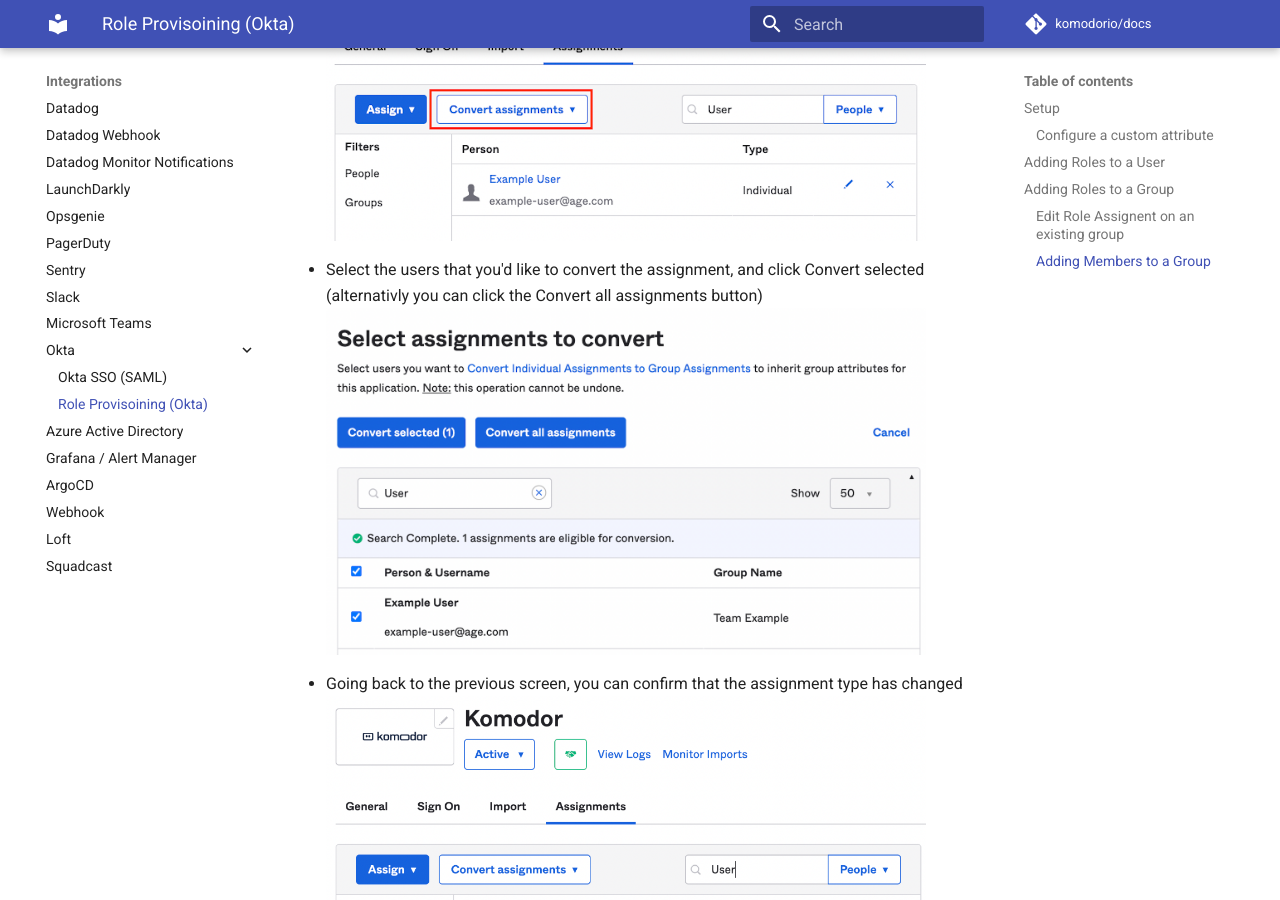
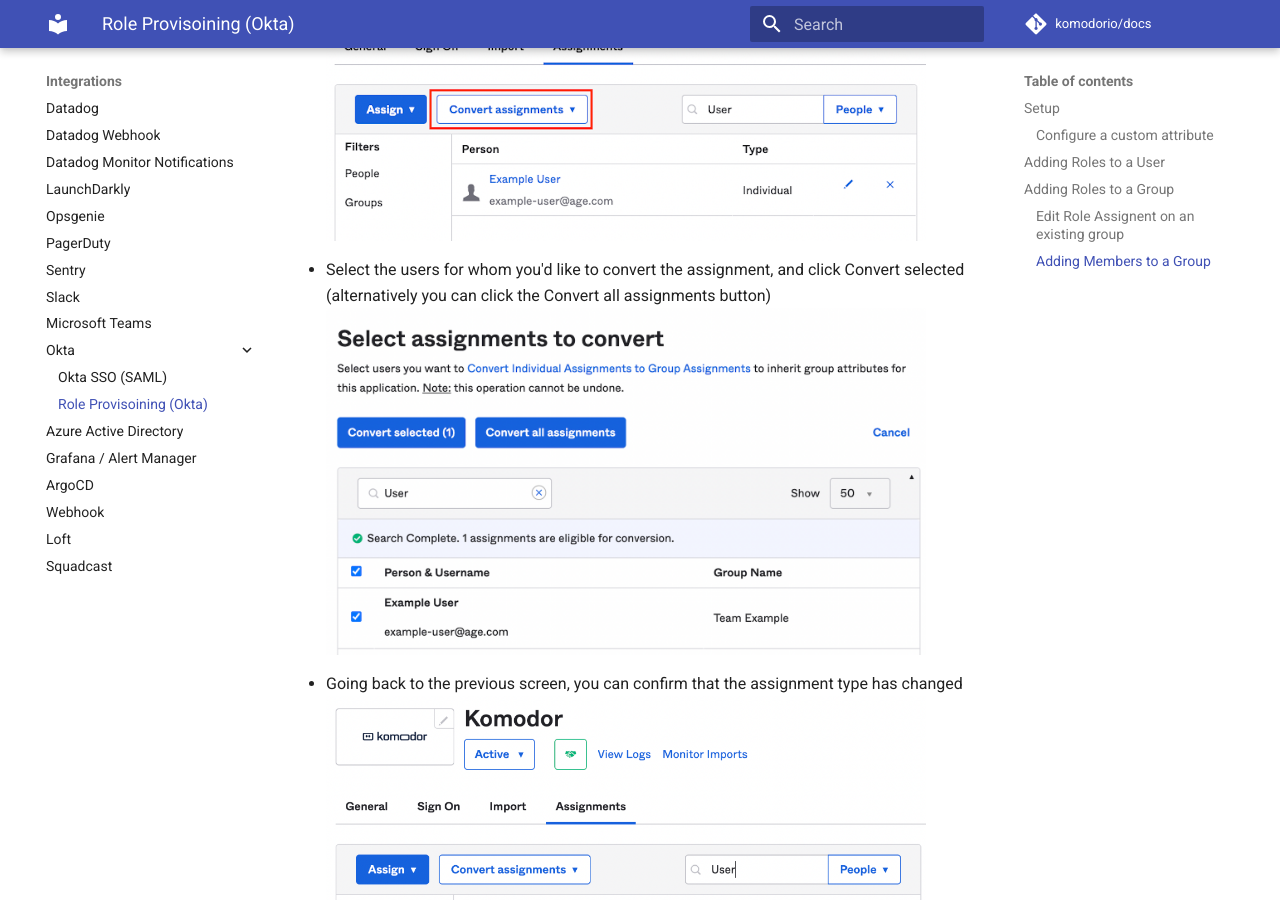
Before and after one commit to komodorio/docs, an MkDocs documentation site: the page built from docs/Integrations/Okta/Okta-Role-Provsioning.md, in a window 1280 px wide and 900 px high, scrolled down 10637 px. Built offline with MkDocs 1.6.1 and Material for MkDocs 9.7.7, drawn with Linux system fonts in a browser that asks for light colours; comment, search, counter and statistics services are not loaded.

Commit message:
Fix typos

```diff
--- a/docs/Integrations/Okta/Okta-Role-Provsioning.md
+++ b/docs/Integrations/Okta/Okta-Role-Provsioning.md
@@ -101,7 +101,7 @@
 - To convert the assignment type from Individual to Group, click Convert assignments button
 <img src="./assignment-conversion-button.png" width="600">
 
-- Select the users that you'd like to convert the assignment, and click Convert selected (alternativly you can click the Convert all assignments button)
+- Select the users for whom you'd like to convert the assignment, and click Convert selected (alternatively you can click the Convert all assignments button)
 <img src="./assignment-conversion.png" width="600">
 
 - Going back to the previous screen, you can confirm that the assignment type has changed
```
